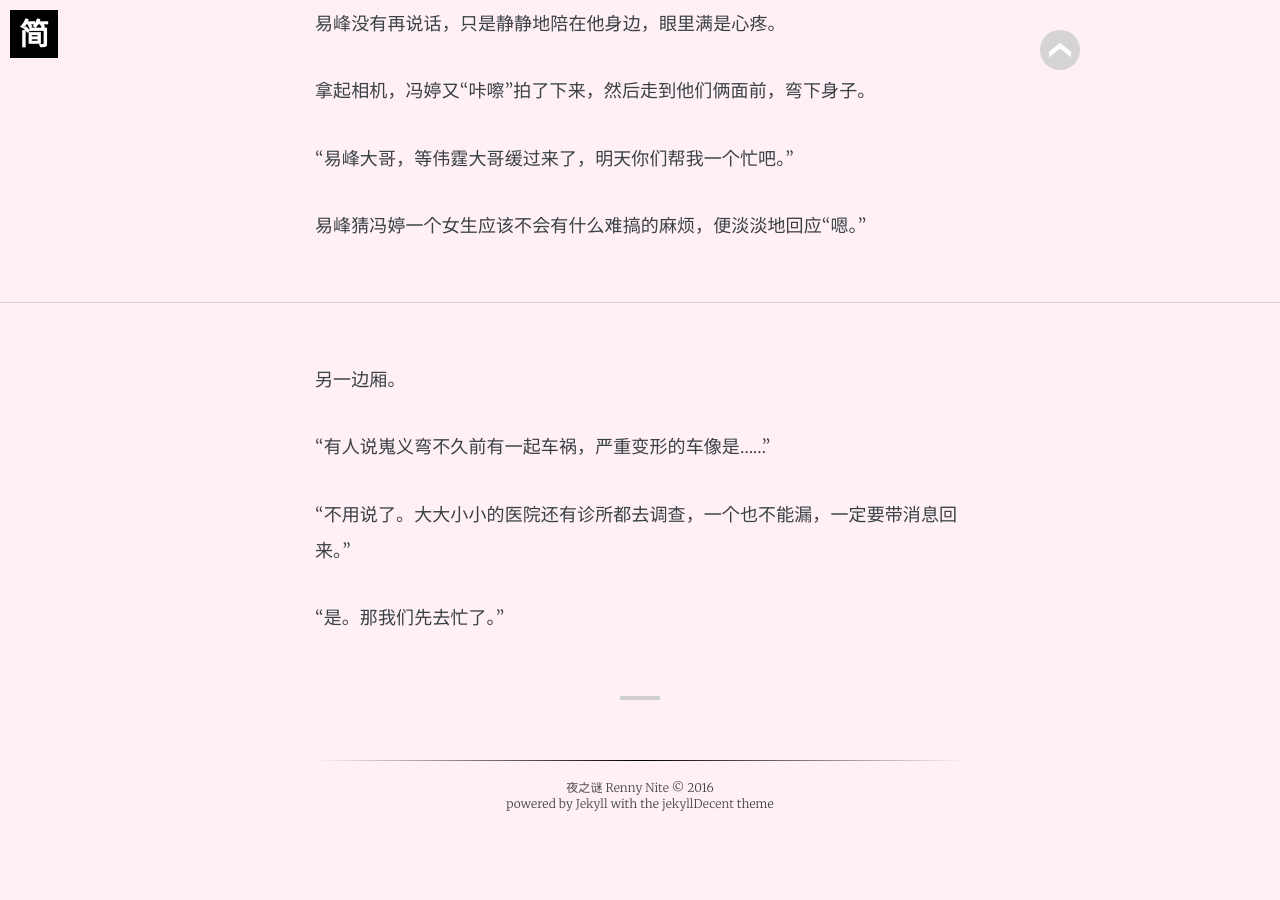
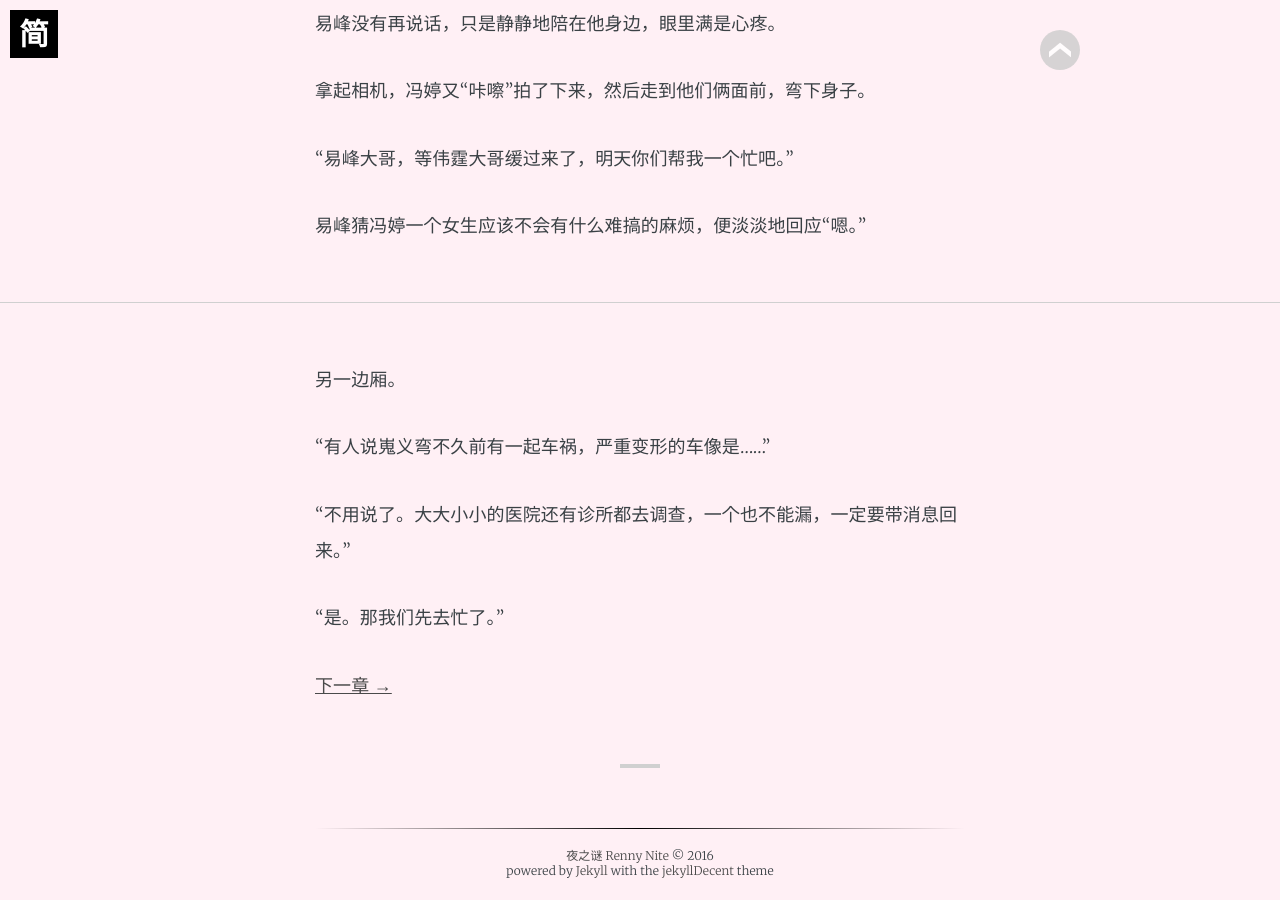
Before and after one commit to RennyNite0924/RennyNite0924.github.io, a Jekyll site: the page built from _posts/2016-12-03-Dont-forget-me-0304.md, in a window 1280 px wide and 900 px high, scrolled down 10178 px. Built offline with Jekyll 4.4.1, drawn with Linux system fonts in a browser that asks for light colours; nearby versions of some CDN libraries; some web fonts are replaced; before the commit the page ends 11010 px from its top, so only the background shows below that.

Commit message:
add text

```diff
--- a/_posts/2016-12-03-Dont-forget-me-0304.md
+++ b/_posts/2016-12-03-Dont-forget-me-0304.md
@@ -248,3 +248,5 @@
 “不用说了。大大小小的医院还有诊所都去调查，一个也不能漏，一定要带消息回来。”
 
 “是。那我们先去忙了。”
+
+[下一章 →](/novels/2016/12/03/Dont-forget-me-05.html)
```
